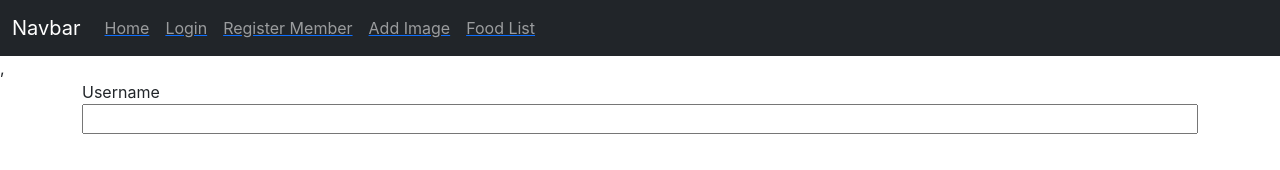
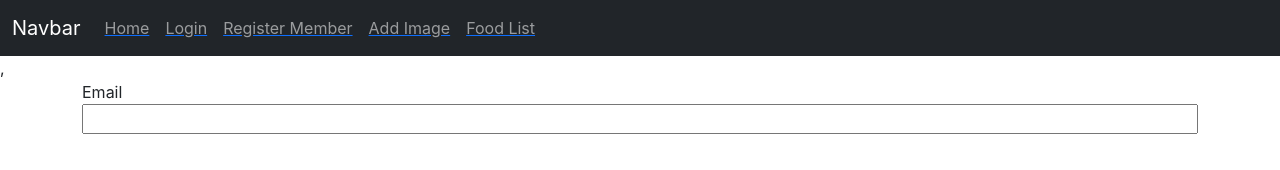
Before and after one commit to mrizqputra/my-final-project, a React (Create React App) app: page /login in a window 1280 px wide. Shown: the top 170 px of the page. Built offline with nearby package versions, Linux system fonts and the light colour scheme.

Commit message:
repair login

```diff
--- a/src/Login.js
+++ b/src/Login.js
@@ -20,11 +20,11 @@ import axios from 'axios';
 const Login = () => {
   const formik = useFormik({
     initialValues: {
-      username: '',
+      email: '',
       password: '',
     },
     validationSchema: Yup.object({
-      username: Yup.string()
+      email: Yup.string()
         // .min(6, 'Must be 6 characters or more')
         // .max(15, 'Must be 15 characters or less')
         .required('Required'),
@@ -47,7 +47,7 @@ const Login = () => {
               apiKey: `w05KkI9AWhKxzvPFtXotUva-`
             },
             data: {
-              username: values.username,
+              email: values.email,
               password: values.password
             }
           })
@@ -68,12 +68,12 @@ const Login = () => {
             }).catch(e => {
               console.log(e)
             }).then(resp => {
-              const userName = values.username
-              localStorage.setItem('userName', userName)
+              const email = values.email
+              localStorage.setItem('email', email)
             })
           })
           .catch(e => {
-            alert('Login belum berhasil! cek username dan password')
+            alert('Login belum berhasil! cek email dan password')
           })
         // });
     },
@@ -85,18 +85,18 @@ const Login = () => {
 
   return <div className='container'>
     <form onSubmit={formik.handleSubmit}>
-      <label htmlFor="username">Username</label>
+      <label htmlFor="email">Email</label>
       <input
-        id="username"
-        name="username"
+        id="email"
+        name="email"
         type="text"
         onChange={formik.handleChange}
         onBlur={formik.handleBlur}
-        value={formik.values.username}
+        value={formik.values.email}
         className="input-group mb-3"
       />
-      {formik.touched.username && formik.errors.username ? (
-        <div>{formik.errors.username}</div>
+      {formik.touched.email && formik.errors.email ? (
+        <div>{formik.errors.email}</div>
       ) : null}
       <br></br>
       <label htmlFor="password">Password</label>
```
